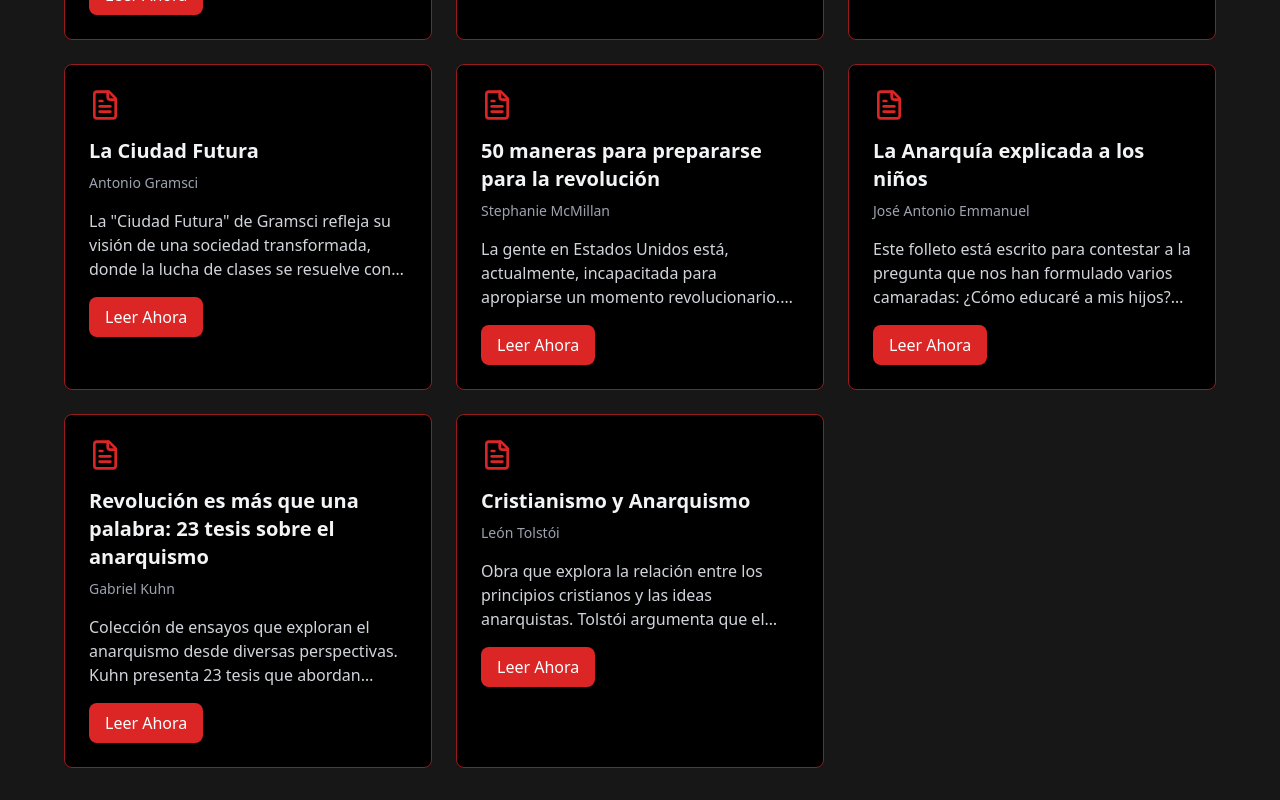
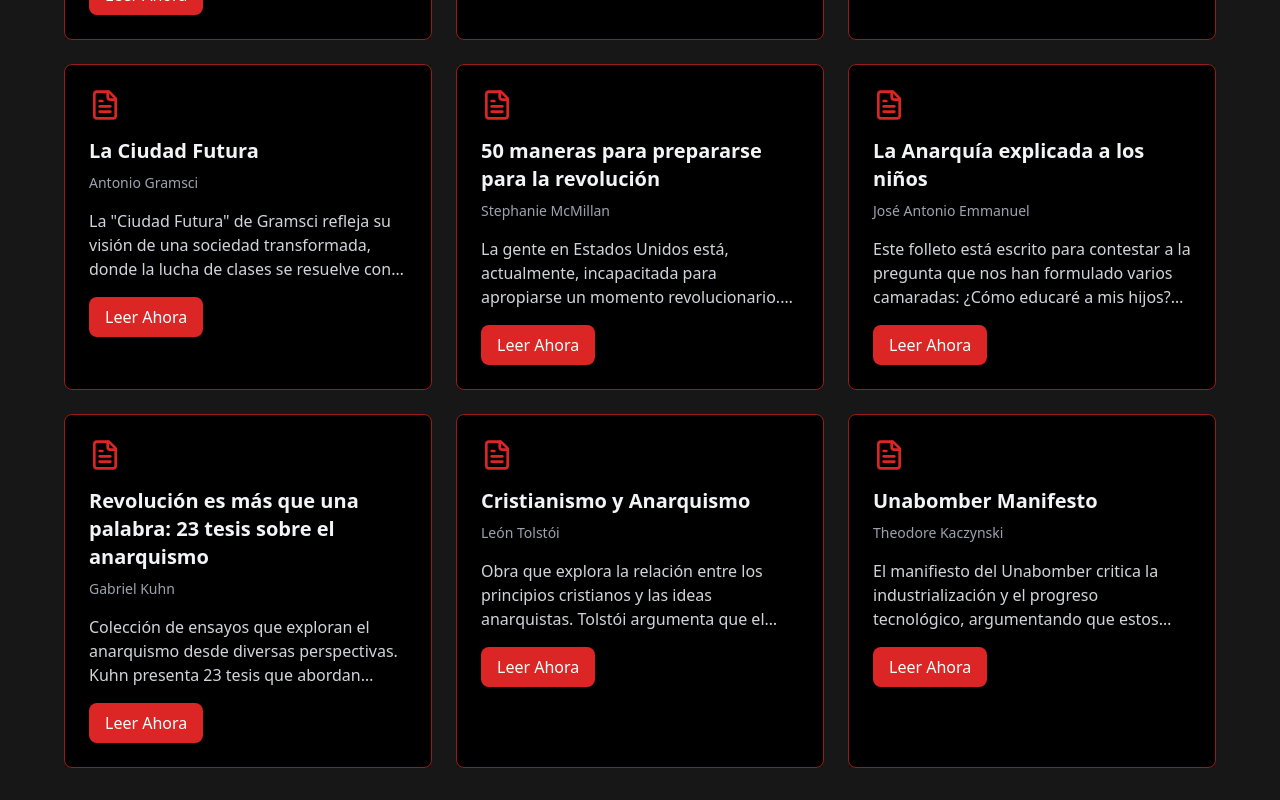
Before and after one commit to samigonza3/biblioteca-libertaria-anarquista, a React (Vite) app: page /books in a window 1280 px wide. Shown: the part 422-1222 px from the top of the page. Built offline with nearby package versions, Linux system fonts and the light colour scheme.

Commit message:
New book

```diff
--- a/src/data/books.ts
+++ b/src/data/books.ts
@@ -54,6 +54,13 @@ export const books = [
     author: 'León Tolstói',
     description: 'Obra que explora la relación entre los principios cristianos y las ideas anarquistas. Tolstói argumenta que el verdadero cristianismo, basado en el amor y la no violencia, es incompatible con el Estado y sus instituciones coercitivas.',
     pdfUrl: '/books/leon-tolstoi-cristianismo-y-anarquismo.pdf'
+  },
+  {
+    id: '9',
+    title: 'Unabomber Manifesto',
+    author: 'Theodore Kaczynski',
+    description: 'El manifiesto del Unabomber critica la industrialización y el progreso tecnológico, argumentando que estos han llevado a la deshumanización y la destrucción del medio ambiente.',
+    pdfUrl: '/books/2_i_3_Theodore_Kaczynski_Manifiesto_de_Unabomber.pdf'
   }
 
 ];
```
Also changed, not shown: 1 other file (tests, documents, lock files or other folders).
